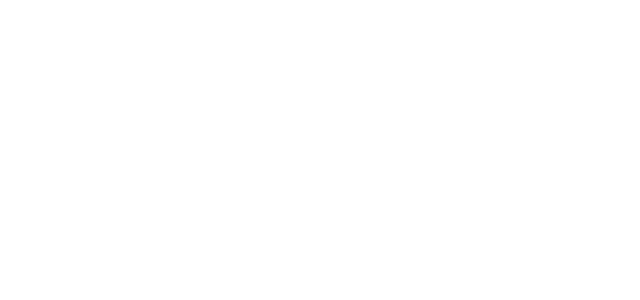
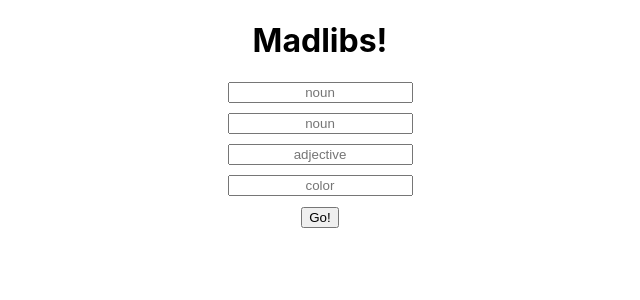
Before and after one commit to jelvir97/react-madlibs, a React (Create React App) app: page / in a window 1280 px wide. Shown: the top 300 px of the page, without its empty margins (320-960 px from the left). Built offline with nearby package versions, Linux system fonts and the light colour scheme.

Commit message:
form and styles

```diff
--- a/src/App.css
+++ b/src/App.css
@@ -1,38 +1,3 @@
 .App {
   text-align: center;
 }
-
-.App-logo {
-  height: 40vmin;
-  pointer-events: none;
-}
-
-@media (prefers-reduced-motion: no-preference) {
-  .App-logo {
-    animation: App-logo-spin infinite 20s linear;
-  }
-}
-
-.App-header {
-  background-color: #282c34;
-  min-height: 100vh;
-  display: flex;
-  flex-direction: column;
-  align-items: center;
-  justify-content: center;
-  font-size: calc(10px + 2vmin);
-  color: white;
-}
-
-.App-link {
-  color: #61dafb;
-}
-
-@keyframes App-logo-spin {
-  from {
-    transform: rotate(0deg);
-  }
-  to {
-    transform: rotate(360deg);
-  }
-}
--- a/src/App.js
+++ b/src/App.js
@@ -1,10 +1,10 @@
-
+import Madlib from './Madlib';
 import './App.css';
 
 function App() {
   return (
     <div className="App">
-
+      <Madlib />
     </div>
   );
 }
--- /dev/null
+++ b/src/Madlib.css
@@ -0,0 +1,3 @@
+.Madlib{
+    text-align: center;
+}
--- a/src/Madlib.js
+++ b/src/Madlib.js
@@ -1,4 +1,6 @@
 import React, {useState} from "react"
+import MadlibForm from "./MadlibForm"
+import "./Madlib.css"
 
 const Madlib = ()=>{
     const [answers, setAnswers] = useState()
@@ -10,7 +12,9 @@
     }
     return(
         <div className="Madlib">
-            {answers ? <Madlib-Form submit={submit}/> : <Madlib-Story reset={reset}/>}
+            <h1>Madlibs!</h1>
+            <MadlibForm submit={submit}/>
+            {/* {answers ? <MadlibForm submit={submit}/> : <MadlibStory reset={reset}/>} */}
         </div>
     )
 }
--- /dev/null
+++ b/src/MadlibForm.css
@@ -0,0 +1,10 @@
+.MadlibForm{
+    display: flex;
+    justify-content: center;
+}
+
+.MadlibForm-Input{
+    text-align: center;
+    margin-bottom: 10px;
+    display: block;
+}
--- /dev/null
+++ b/src/MadlibForm.js
@@ -0,0 +1,58 @@
+import React, {useState} from "react";
+import "./MadlibForm.css"
+
+const MadlibForm = ({submit})=>{
+    const INITIAL_DATA = {
+        noun1:'',
+        noun2:'',
+        adjective:'',
+        color:''
+    }
+    const [formData, setFormData]= useState(INITIAL_DATA)
+    const handleChange = (evt)=>{
+        evt.preventDefault()
+        setFormData({
+            ...formData,
+            [evt.target.name] :evt.target.value
+        })
+    }
+
+    return (
+        <div className="MadlibForm">
+            <form onSubmit={submit(formData)} >
+                <input type="text"
+                    id="noun1"
+                    name="noun1"
+                    value={formData.noun1}
+                    placeholder="noun"
+                    onChange={handleChange}
+                    className="MadlibForm-Input"/>
+                <input type="text"
+                    id="noun2"
+                    name="noun2"
+                    value={formData.noun2}
+                    placeholder="noun"
+                    onChange={handleChange}
+                    className="MadlibForm-Input"/>
+                <input type="text"
+                    id="adjective"
+                    name="adjective"
+                    value={formData.adjective}
+                    placeholder="adjective"
+                    onChange={handleChange}
+                    className="MadlibForm-Input"/>
+                <input type="text"
+                    id="color"
+                    name="color"
+                    value={formData.color}
+                    placeholder="color"
+                    onChange={handleChange}
+                    className="MadlibForm-Input"/>
+                <button type="submit">Go!</button>
+            </form>
+        </div>
+
+    )
+}
+
+export default MadlibForm;
```
